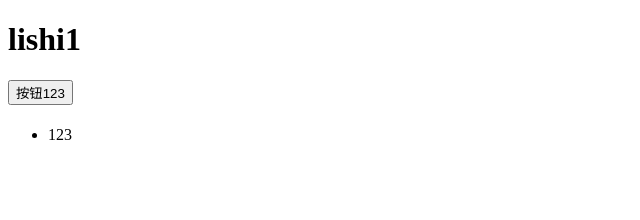
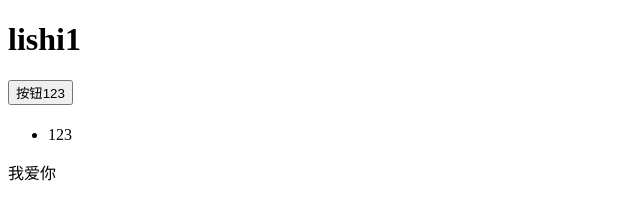
Before and after one commit to yuanLsg/VSgit--, a plain HTML site: page index.html in a window 1280 px wide. Shown: the full height of the page, 0-640 px from the left. Drawn offline with Linux system fonts and the light colour scheme.

Commit message:
这次改了什么

```diff
--- a/index.html
+++ b/index.html
@@ -14,6 +14,7 @@
   <ul>
     <li>123</li>
   </ul>
+  <span>我爱你</span>
 </body>
 
 </html>
```
